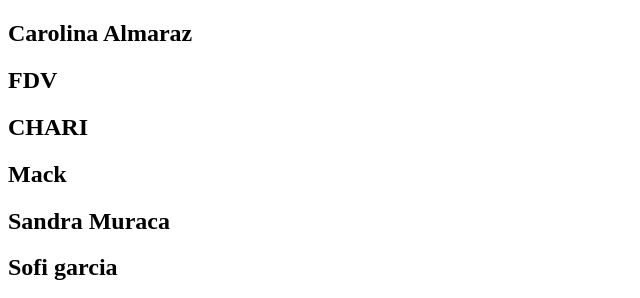
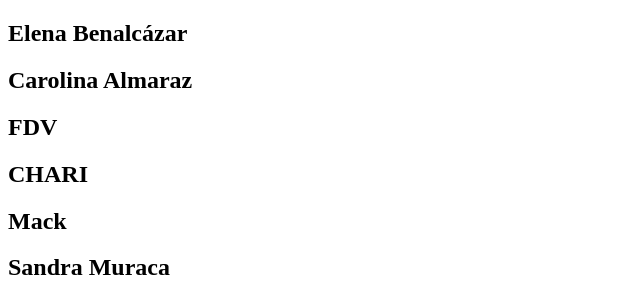
Before and after one commit to Mar-Falcon/Taller-Git, a plain HTML site: page index.html in a window 1280 px wide. Shown: the top 298 px of the page, without its empty margins (0-640 px from the left). Drawn offline with Linux system fonts and the light colour scheme.

Commit message:
puse mi nombre

```diff
--- a/index.html
+++ b/index.html
@@ -6,10 +6,9 @@
     <title>Document</title>
 </head>
 <body>
+    <h2>Elena Benalcázar</h2>
     <h2>Carolina Almaraz</h2>
     <h2>FDV</h2>
-  </head>
-  <body>
     <h2>CHARI</h2>
 
     <h2>Mack</h2>
```
